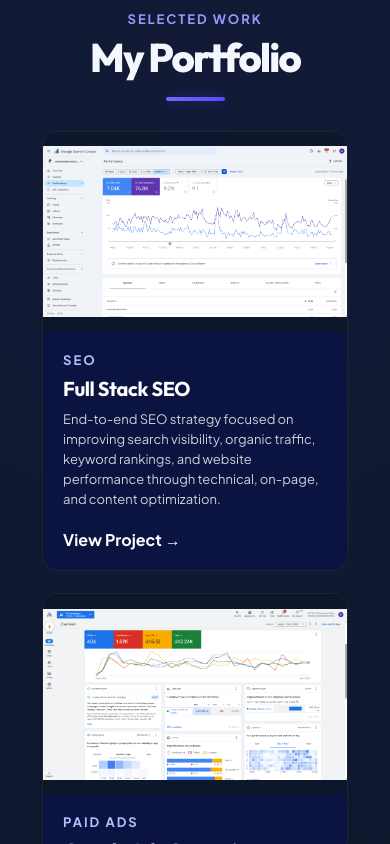
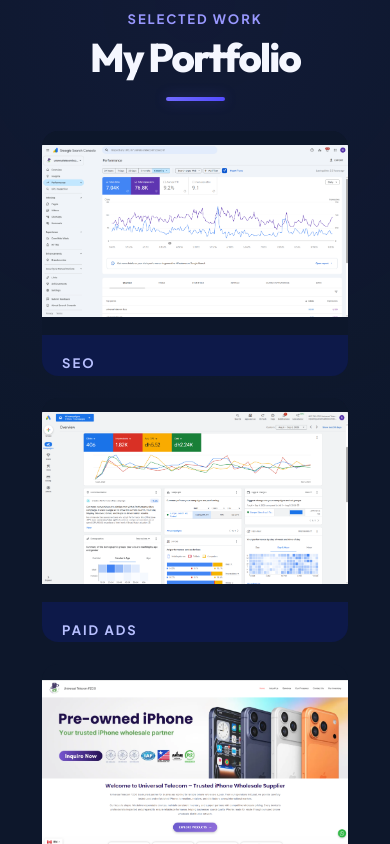
Before and after one commit to ammarmarikkarr-beep/ammar-portfolio, a React (Vite) app: page / in a window 390 px wide. Shown: the part 3740-4584 px from the top of the page. Built offline with nearby package versions, Linux system fonts and the light colour scheme.

Commit message:
Update website

```diff
--- a/src/components/Portfolio.css
+++ b/src/components/Portfolio.css
@@ -320,6 +320,29 @@
   height: 100%;
 
   object-fit: contain;
+}
+
+.portfolio-card-media img {
+  width: 100%;
+  height: 100%;
+
+  object-fit: cover;
+
+  background: #0b1020;
+
+  transition: transform 400ms ease;
+}
+
+@media (hover: hover) and (pointer: fine) {
+  .portfolio-card:hover .portfolio-card-media img {
+    transform: scale(1.18);
+  }
+}
+
+@media not all and (hover: hover) {
+  .portfolio-card-media img:active {
+    transform: scale(1.18);
+  }
 }
 
 /* =========================
--- a/src/components/Work.css
+++ b/src/components/Work.css
@@ -174,9 +174,9 @@
   display:grid;
 
   grid-template-columns:
-  repeat(3,1fr);
+  repeat(2, minmax(0,1fr));
 
-  gap:24px;
+  gap:30px;
 
 }
 
@@ -216,10 +216,7 @@
 
 position:relative;
 
-display: flex;
-flex-direction: column;
-
-height:260px;
+aspect-ratio: 16 / 9;
 
 overflow:hidden;
 
@@ -227,9 +224,7 @@ border-radius:16px;
 
 cursor:pointer;
 
-background: #0b1020;
-
-border: 1px solid rgba(255, 255, 255, 0.08);
+background: #0d172b;
 
 }
 
@@ -406,7 +401,9 @@ gap:16px;
 
 .work-card{
 
-height:200px;
+aspect-ratio: 5 / 4;
+
+background: #0d172b;
 
 }
 
@@ -731,3 +728,17 @@ height:200px;
 
   text-transform: uppercase;
 }
+/* Touch devices have no real hover — trigger the same zoom while the
+   card is actively being pressed, so tapping feels the same as
+   hovering on desktop. */
+@media not all and (hover: hover) {
+  .work-card:active img {
+    transform: scale(1.1);
+
+    filter:
+      brightness(0.45)
+      sepia(1)
+      hue-rotate(190deg)
+      saturate(4);
+  }
+}
--- a/src/components/Work.jsx
+++ b/src/components/Work.jsx
@@ -14,8 +14,6 @@ const featuredSlugs = [
   'full-stack-seo',
   'google-ads-campaign',
   'web-development',
-  'graphic-design',
-  'content-creation',
   'meta-ads-optimization',
 ]
 
--- a/src/data/projects.js
+++ b/src/data/projects.js
@@ -563,7 +563,6 @@ export const projects = [
 
   {
     id: 15,
-    featured: true,
     slug: 'graphic-design',
     title: 'Graphic Design',
     subtitle: 'Visual & Marketing Design',
@@ -616,7 +615,6 @@ export const projects = [
 
   {
     id: 16,
-    featured: true,
     slug: 'content-creation',
     title: 'Content Creation',
     subtitle: 'Photography & Video Production',
```
Also changed, not shown: public/images/portfolio/WebDevelopment/WebDevelopment.png.
